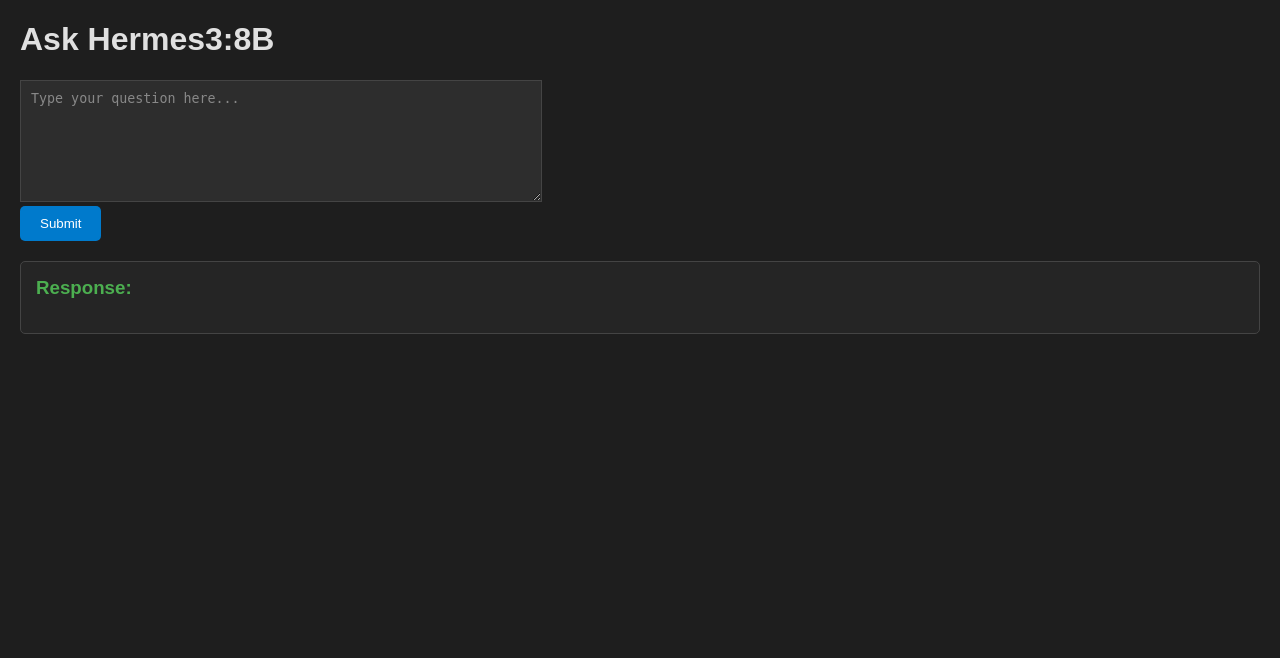
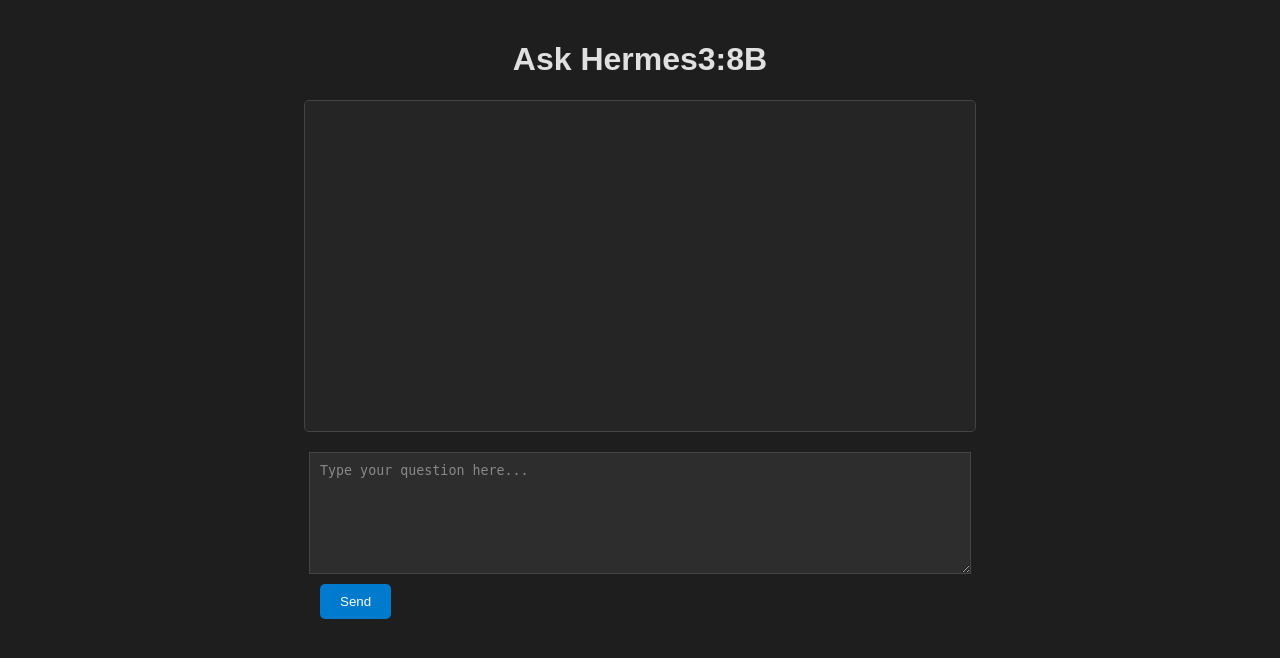
Before and after one commit to rickeygalloway/local-hermes3-website, a Flask app: page / in a window 1280 px wide. Shown: the top 658 px of the page. Run offline with Flask 3, Linux system fonts and the light colour scheme.

Commit message:
added history and formating

```diff
--- a/app.py
+++ b/app.py
@@ -3,16 +3,18 @@ import requests
 
 app = Flask(__name__)
 
-# Ollama API endpoint (runs locally by default)
+# Ollama API endpoint (runs locally)
 OLLAMA_API = "http://localhost:11434/api/generate"
+
+# Store conversation history
+conversation_history = []
 
 @app.route("/", methods=["GET", "POST"])
 def home():
-    response_text = ""
-    user_input = ""
     if request.method == "POST":
         user_input = request.form.get("user_input", "")
         if user_input:
+            # Send request to Ollama
             payload = {
                 "model": "hermes3:8b",
                 "prompt": user_input,
@@ -21,13 +23,12 @@ def home():
             try:
                 response = requests.post(OLLAMA_API, json=payload)
                 response.raise_for_status()
-                raw_response = response.json().get("response", "No response")
-                # Replace newlines with <br> tags
-                response_text = raw_response.replace("\n", "<br>")
+                response_text = response.json().get("response", "No response")
+                # Add to conversation history
+                conversation_history.append({"user": user_input, "bot": response_text})
             except requests.exceptions.RequestException as e:
-                response_text = f"Error: {str(e)}"
-    # Pass response as safe HTML
-    return render_template("index.html", response=response_text, user_input=user_input)
+                conversation_history.append({"user": user_input, "bot": f"Error: {str(e)}"})
+    return render_template("index.html", conversation=conversation_history)
 
 if __name__ == "__main__":
     app.run(debug=True)
--- a/templates/index.html
+++ b/templates/index.html
@@ -2,78 +2,92 @@
 <html lang="en">
 <head>
     <meta charset="UTF-8">
-    <title>Local Hermes3:8B Website</title>
+    <title>Local Hermes3:8B Chat</title>
     <style>
         body {
             font-family: Arial, sans-serif;
             margin: 20px;
-            background-color: #1e1e1e; /* Dark gray background */
-            color: #e0e0e0; /* Light gray text */
+            background-color: #1e1e1e;
+            color: #e0e0e0;
+        }
+        .chat-container {
+            width: 100%; /* Full width to allow centering of children */
+            display: flex;
+            flex-direction: column;
+            align-items: center; /* Center children horizontally */
+        }
+        h1 {
+            text-align: center; /* Center the title */
+        }
+        .chat-history {
+            width: 50vw; /* 50% of viewport width */
+            height: 300px;
+            overflow-y: auto;
+            background-color: #252525;
+            padding: 15px;
+            border: 1px solid #444;
+            border-radius: 5px;
+            margin-bottom: 20px;
+        }
+        .message {
+            margin: 10px 0;
+            padding: 10px;
+            border-radius: 5px;
+        }
+        .user-message {
+            background-color: #007acc;
+            text-align: right;
+        }
+        .bot-message {
+            background-color: #333;
+            text-align: left;
+        }
+        form {
+            display: flex;
+            flex-direction: column;
+            align-items: center; /* Center textarea within form */
+            width: 50vw; /* Match chat history width */
         }
         textarea {
-            width: 100%;
-            max-width: 500px;
+            width: 100%; /* Full width within form (50vw) */
             height: 100px;
-            background-color: #2d2d2d; /* Darker input area */
-            color: #e0e0e0; /* Light text */
-            border: 1px solid #444; /* Subtle border */
+            background-color: #2d2d2d;
+            color: #e0e0e0;
+            border: 1px solid #444;
             padding: 10px;
-            resize: vertical; /* Allow vertical resizing only */
+            resize: vertical;
+            margin-bottom: 10px; /* Space before button */
         }
         textarea::placeholder {
-            color: #888; /* Gray placeholder text */
+            color: #888;
         }
         button {
-            background-color: #007acc; /* Blue button */
-            color: #fff; /* White text */
+            background-color: #007acc;
+            color: #fff;
             border: none;
             padding: 10px 20px;
             cursor: pointer;
             border-radius: 5px;
+            align-self: flex-start; /* Keep button left-aligned within centered form */
         }
         button:hover {
-            background-color: #005f99; /* Darker blue on hover */
-        }
-        .response {
-            margin-top: 20px;
-            padding: 15px;
-            background-color: #252525; /* Slightly lighter dark box */
-            border: 1px solid #444; /* Subtle border */
-            border-radius: 5px;
-            overflow-x: auto; /* Handle wide content like tables */
-        }
-        .response h3 {
-            margin-top: 0;
-            color: #4caf50; /* Green heading for contrast */
-        }
-        .response div {
-            color: #d0d0d0; /* Slightly darker text for readability */
-            white-space: pre-wrap; /* Preserve line breaks for plain text */
-            word-wrap: break-word; /* Wrap long lines */
-        }
-        /* Additional styles for rendered HTML */
-        .response a {
-            color: #1e90ff; /* Blue links */
-            text-decoration: underline;
-        }
-        .response p, .response ul, .response ol {
-            margin: 0 0 10px 0; /* Spacing for paragraphs and lists */
-        }
-        .response ul, .response ol {
-            padding-left: 20px; /* Indent lists */
+            background-color: #005f99;
         }
     </style>
 </head>
 <body>
-    <h1>Ask Hermes3:8B</h1>
-    <form method="POST">
-        <textarea name="user_input" placeholder="Type your question here...">{{ user_input }}</textarea>
-        <br>
-        <button type="submit">Submit</button>
-    </form>
-    <div class="response">
-        <h3>Response:</h3>
-        <div>{{ response | safe }}</div> <!-- Render HTML safely -->
+    <div class="chat-container">
+        <h1>Ask Hermes3:8B</h1>
+        <div class="chat-history">
+            {% for entry in conversation %}
+                <div class="message user-message">{{ entry.user }}</div>
+                <div class="message bot-message">{{ entry.bot | safe }}</div>
+            {% endfor %}
+        </div>
+        <form method="POST">
+            <textarea name="user_input" placeholder="Type your question here..."></textarea>
+            <button type="submit">Send</button>
+        </form>
     </div>
 </body>
 </html>
```
Also changed, not shown: 1 other file.
